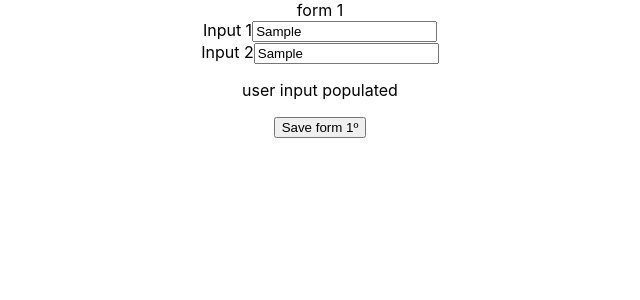
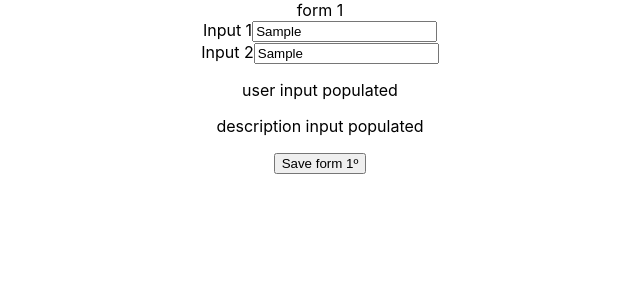
Before and after one commit to GoranAviani/react_form_input, a React (Create React App) app: page / in a window 1280 px wide. Both pictures are taken after typing "Sample", "Sample" into the empty fields and a click on the button "Save form 1º". Shown: the top 300 px of the page, without its empty margins (320-960 px from the left). Built offline with nearby package versions, Linux system fonts and the light colour scheme.

Commit message:
form input

```diff
--- a/src/components/Form1.js
+++ b/src/components/Form1.js
@@ -30,6 +30,8 @@ const Form1 = () => {
                 <input type="text" value={descriptionInput} onChange={saveDescriptionInput}/>
                 <br/>
                 {userInput && <p> user input populated</p>}
+                {descriptionInput && <p> description input populated</p>}
+
 
                 <button type="submit">Save form 1º</button>
             </form>
```
